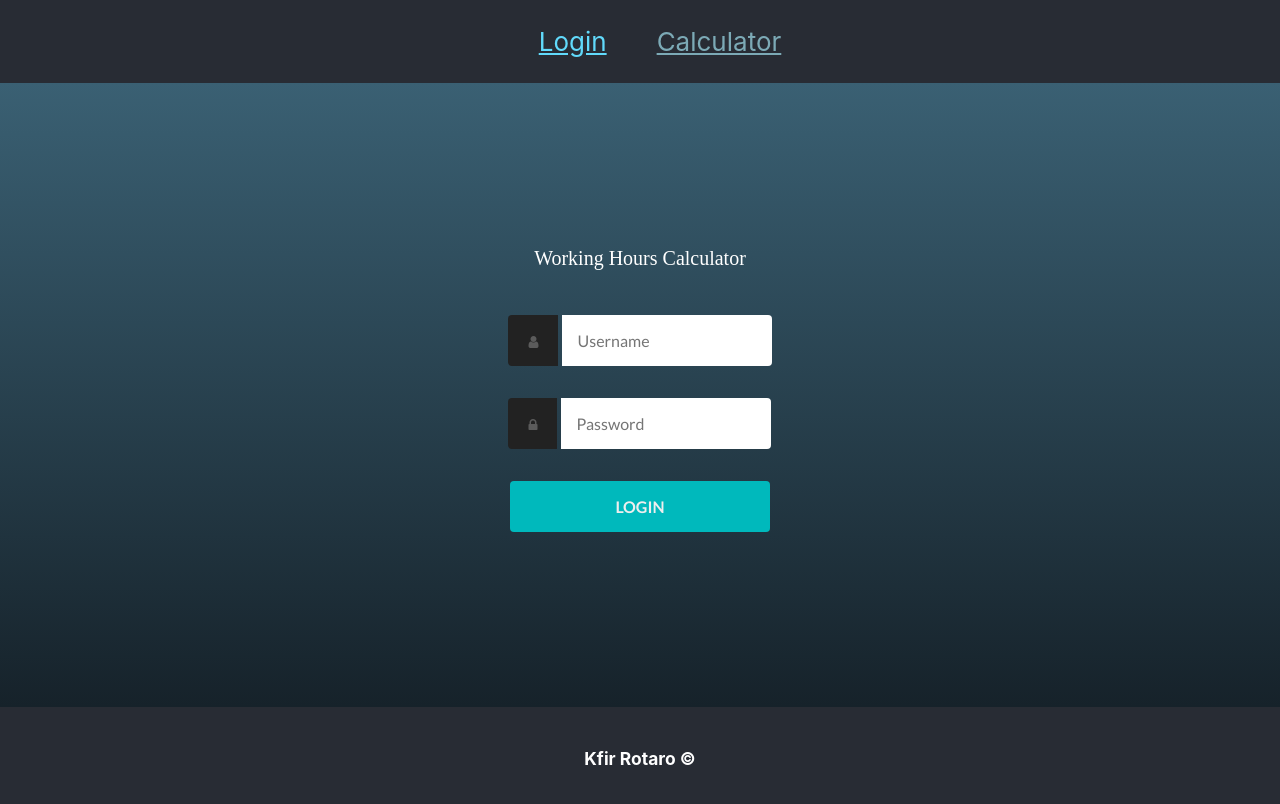
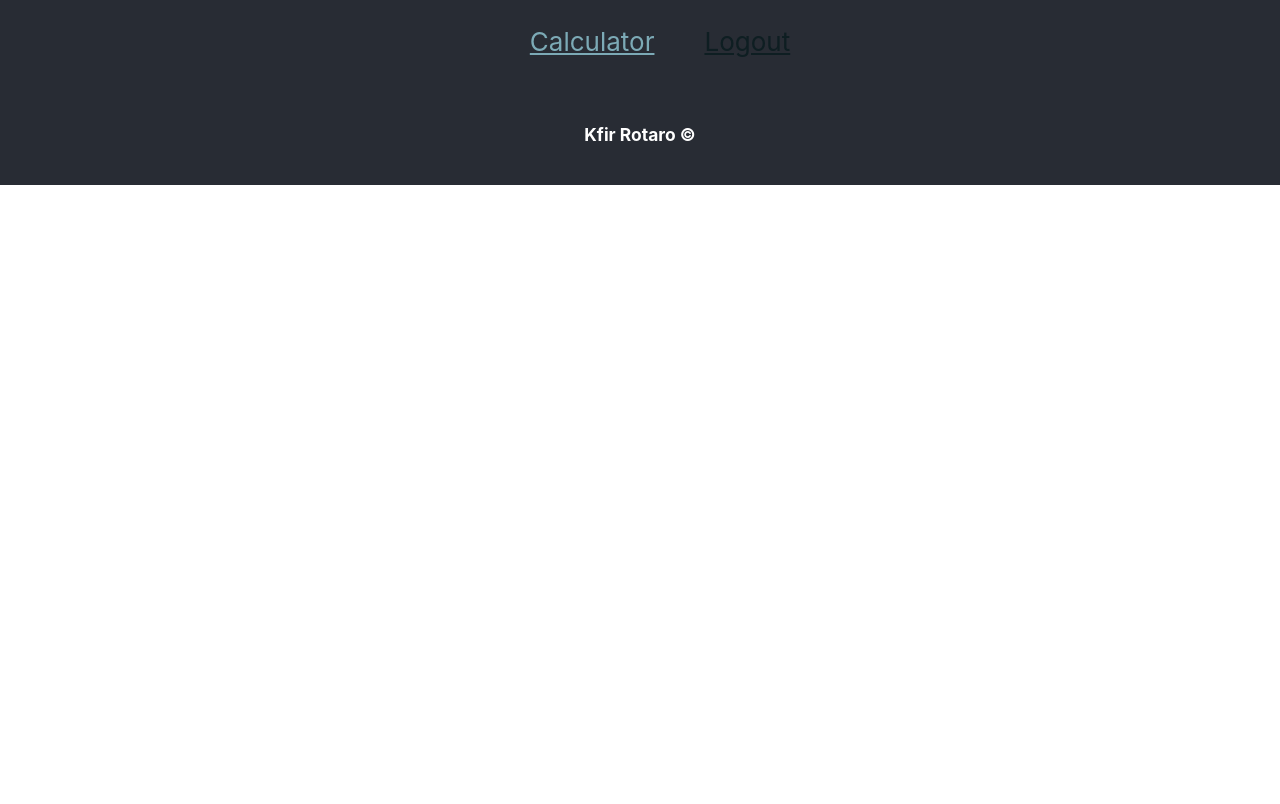
Before and after one commit to kfirro/WorkingHours, a React app: page /workinghours in a window 1280 px wide. Shown: the top 804 px of the page. Built offline with nearby package versions, Linux system fonts and the light colour scheme.

Commit message:
initial commit of the login page

```diff
--- a/package.json
+++ b/package.json
@@ -36,6 +36,7 @@
     "eslint-plugin-react": "7.19.0",
     "eslint-plugin-react-hooks": "^1.6.1",
     "file-loader": "4.3.0",
+    "firebase": "^7.14.2",
     "fs-extra": "^8.1.0",
     "html-webpack-plugin": "4.0.0-beta.11",
     "identity-obj-proxy": "3.0.0",
--- a/src/App.tsx
+++ b/src/App.tsx
@@ -3,14 +3,16 @@ import Header from './hoc/Header';
 import LoginContainer from './containers/Login/LoginContainer';
 import { BrowserRouter, Route, Redirect, Switch } from 'react-router-dom';
 import Footer from './components/Footer/Footer';
+import * as loginService from './services/LoginService';
+import Calculator from './containers/Calculator/Calculator';
 
 function App() {
   return (
     <BrowserRouter>
-      <Header/>
+      <Header logoutClicked={loginService.logOut}/>
       <Switch>
         <Route exact path="/login" component={LoginContainer}/>
-        <Route exact path="/workinghours" component={LoginContainer}/>
+        <Route exact path="/workinghours" component={Calculator}/>
         <Redirect from="/" to="/login"/>
       </Switch>
       <Footer/>
--- /dev/null
+++ b/src/components/Header/Navigation/LogoutLink/LogoutLink.tsx
@@ -0,0 +1,17 @@
+import React, { FunctionComponent } from 'react';
+import { NavLink } from 'react-router-dom';
+
+export type LogOutLinkProps = {
+    clicked: (e: React.MouseEvent) => void
+    navTo: string,
+    children: React.ReactNode,
+    cssClass?: string,
+    activeCssClass?: string,
+}
+
+const LogOutLink: FunctionComponent<LogOutLinkProps> = ({clicked,navTo,cssClass,activeCssClass,children}) => {
+    return (
+        <NavLink to={navTo} className={cssClass} onClick={clicked}>{children}</NavLink>
+    );
+}
+export default LogOutLink;
--- a/src/components/Header/Navigation/Navigation.module.css
+++ b/src/components/Header/Navigation/Navigation.module.css
@@ -8,3 +8,7 @@
     text-decoration: underline;
     color: #7caab6;
 }
+
+.Disabled {
+    color: #0e1e22;
+}
--- a/src/components/Header/Navigation/Navigation.tsx
+++ b/src/components/Header/Navigation/Navigation.tsx
@@ -1,14 +1,23 @@
 import React, { FunctionComponent } from 'react';
 import { NavLink } from 'react-router-dom';
 import classes from './Navigation.module.css';
+import LogoutLink from './LogoutLink/LogoutLink';
+import * as loginService from '../../../services/LoginService';
 
-const Navigation: FunctionComponent<{}> = () => {
+type NavigationProps = {
+    logoutClicked: (e: React.MouseEvent) => void
+}
+
+
+const Navigation: FunctionComponent<NavigationProps> = ({logoutClicked}) => {
+    let logoutClasses = loginService.isLoggedIn() ? classes.NavLink : [classes.NavLink, classes.Disabled].join(' ');
     return (
         <nav>
             <ul>
                 <li style={{ listStyleType: 'none' }}>
-                    <NavLink to="/login" className={classes.NavLink} activeClassName={classes.ActiveLink}>Login</NavLink>
+                    {/* <NavLink to="/login" className={classes.NavLink} activeClassName={classes.ActiveLink}>Login</NavLink> */}
                     <NavLink to="/workinghours" className={classes.NavLink} activeClassName={classes.ActiveLink}>Calculator</NavLink>
+                    <LogoutLink navTo="/" cssClass={logoutClasses} activeCssClass={classes.ActiveLink} clicked={logoutClicked}>Logout</LogoutLink>
                 </li>
             </ul>
         </nav>
--- /dev/null
+++ b/src/containers/Calculator/Calculator.tsx
@@ -0,0 +1,9 @@
+import React, {Component} from 'react';
+
+export default class Calculator extends Component<{}>{
+    render(){
+        return (
+            <div></div>
+        );
+    }
+}
--- a/src/containers/Login/LoginContainer.module.css
+++ b/src/containers/Login/LoginContainer.module.css
@@ -136,3 +136,7 @@ input {
 .TextCenter {
     text-align: center;
 }
+
+.Error {
+    color: red;
+}
--- a/src/containers/Login/LoginContainer.tsx
+++ b/src/containers/Login/LoginContainer.tsx
@@ -1,13 +1,37 @@
 import React, { Component } from 'react';
-import Input from '../../components/Form/Input';
 import classes from './LoginContainer.module.css';
+import * as loginService from '../../services/LoginService';
 
 type LoginContainerState = {
-
+    email: string,
+    password: string,
+    error: string
 }
 
 export default class LoginContainer extends Component<{}, LoginContainerState>{
+    state: LoginContainerState = {
+        email: "",
+        password: "",
+        error: ""
+    }
+    handleLoginClicked = async (e: React.MouseEvent<HTMLInputElement,MouseEvent>, email: string, password: string) => {
+        e.preventDefault();
+        e.stopPropagation();
+        const res = await loginService.logIn(email,password);
+        if(res && res === "OK")
+            window.location.href = "/workinghours";
+        else{
+            this.setState({error: res});
+        }
+    }
+    onEmailChanged = (e: any) => {
+        this.setState({email: e.target.value});
+    }
+    onPasswordChanged = (e: any) => {
+        this.setState({password: e.target.value});
+    }
     render() {
+        let errorDiv = this.state.error ? <div className={classes.Error}><h4>{this.state.error}</h4></div> : null;
         return (
             <div className={classes.LoginContainer}>
                 <div className={classes.Logo}>Working Hours Calculator</div>
@@ -15,17 +39,18 @@ export default class LoginContainer extends Component<{}, LoginContainerState>{
                     <form className={[classes.form, classes.FormLogin].join(' ')}>
                         <div className={classes.FormField}>
                             <label className={classes.User} htmlFor="login-username"><span className={classes.Hidden}>Username</span></label>
-                            <Input id="login-username" type="text" cssClass="form-input" placeHolder="Username" required />
+                            <input id="login-username" type="text" className="form-input" placeholder="Username" required onChange={(e) => this.onEmailChanged(e)}/>
                         </div>
                         <div className={classes.FormField}>
                             <label className={classes.Lock} htmlFor="login-password"><span className={classes.Hidden}>Password</span></label>
-                            <Input id="login-password" type="password" cssClass="form-input" placeHolder="Password" required />
+                            <input id="login-password" type="password" className="form-input" placeholder="Password" required onChange={(e) => this.onPasswordChanged(e)}/>
                         </div>
                         <div className={[classes.FormField, classes.ButtonWrapper].join(' ')}>
-                            <input type="submit" value="Login" />
+                            <input type="submit" value="Login" onClick={(e) => this.handleLoginClicked(e,this.state.email,this.state.password)}/>
                         </div>
                     </form>
                 </div>
+                {errorDiv}
             </div>
         );
     }
--- a/src/hoc/Header.tsx
+++ b/src/hoc/Header.tsx
@@ -2,11 +2,15 @@ import React, { Component } from 'react';
 import classes from './Header.module.css';
 import Navigation from '../components/Header/Navigation/Navigation';
 
-class Header extends Component<{}>{
+type HeaderProps = {
+    logoutClicked: (e: React.MouseEvent) => void
+}
+
+class Header extends Component<HeaderProps>{
     render() {
         return <div className={classes.App}>
             <header className={classes.AppHeader}>
-                <Navigation/>
+                <Navigation logoutClicked={this.props.logoutClicked}/>
             </header>
         </div>
     }
--- a/src/index.tsx
+++ b/src/index.tsx
@@ -3,6 +3,23 @@ import ReactDOM from 'react-dom';
 import './index.css';
 import App from './App';
 import * as serviceWorker from './serviceWorker';
+import * as firebase from "firebase/app";
+import "firebase/analytics";
+import "firebase/auth";
+
+var firebaseConfig = {
+  apiKey: "AIzaSyA3YPIs6jkbbobnUpKujRJ7QIEDtQhg1fI",
+  authDomain: "workinghours-app.firebaseapp.com",
+  databaseURL: "https://workinghours-app.firebaseio.com",
+  projectId: "workinghours-app",
+  storageBucket: "workinghours-app.appspot.com",
+  messagingSenderId: "980245857424",
+  appId: "1:980245857424:web:0a48b894f14ccd4f2e0415",
+  measurementId: "G-HJ2XB0GJJ7"
+};
+// Initialize Firebase
+firebase.initializeApp(firebaseConfig);
+firebase.analytics();
 
 ReactDOM.render(
   <React.StrictMode>
--- /dev/null
+++ b/src/services/LoginService.tsx
@@ -0,0 +1,65 @@
+import * as firebase from "firebase/app";
+import "firebase/analytics";
+import "firebase/auth";
+
+export function getUser(): firebase.User | undefined {
+    return firebase.auth().currentUser ?? undefined;
+}
+export function isLoggedIn(): boolean {
+    return getUser() ? true : false;
+}
+export async function logIn(email: string, password: string): Promise<string> {
+    return firebase.auth().signInWithEmailAndPassword(email, password)
+        .then(function (auth) {
+            console.log(`login success! ${auth.user}`);
+            return "OK";
+        })
+        .catch(function (error) {
+            const errorCode = error.code;
+            const errorMessage = error.message;
+            console.log(errorCode);
+            return `${errorMessage}`;
+        });
+}
+export function logOut() {
+    firebase.auth().signOut().then(() => {
+        return true;
+    }).catch(function (error) {
+        console.log(`Logout failed: ${error}`);
+        return false;
+    });
+}
+// export default class LoginService {
+//     private isLoggedIn: boolean;
+//     private user: any;
+//     constructor() {
+//         this.isLoggedIn = false;
+//         this.user = undefined;
+//     }
+//     getUser = (): any => {
+//         var user = firebase.auth().currentUser;
+//         if (user) {
+//             this.user = user;
+//             this.isLoggedIn = true;
+//         }
+//         return this.user ?? undefined;
+//     }
+//     logIn = (email: string, password: string): any => {
+//         firebase.auth().signInWithEmailAndPassword(email, password).catch(function(error) {
+//             const errorCode = error.code;
+//             const errorMessage = error.message;
+//             console.log(`Can't login, Error Code: ${errorCode}, Error Message: ${errorMessage}`);
+//           });
+//         return this.getUser();
+//     }
+//     logOut = () => {
+//         firebase.auth().signOut().then(() => {
+//             this.user = undefined;
+//             this.isLoggedIn = false;
+//             return true;
+//         }).catch(function (error) {
+//             console.log(`Logout failed: ${error}`);
+//             return false;
+//         });
+//     }
+// }
```
Also changed, not shown: src/containers/Calculator/Calculator.module.css (added), 1 other file (tests, documents, lock files or other folders).
